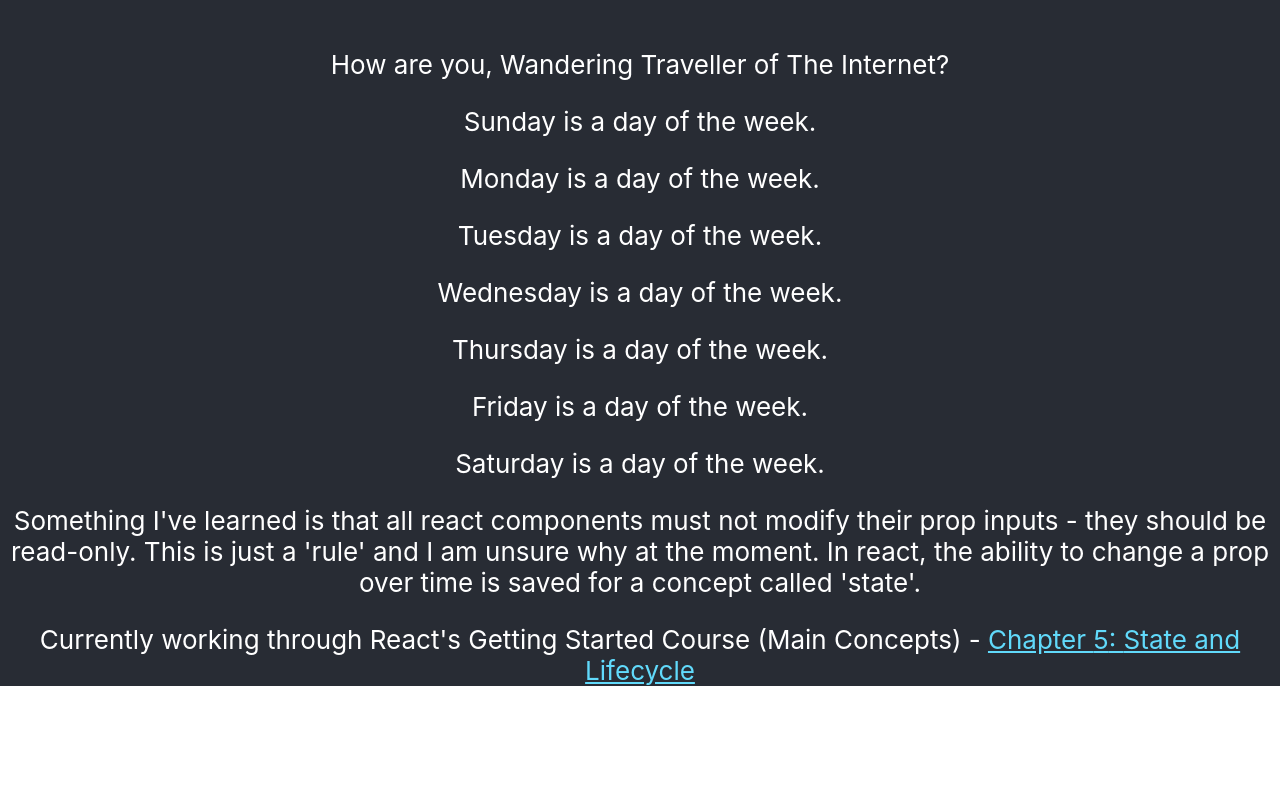
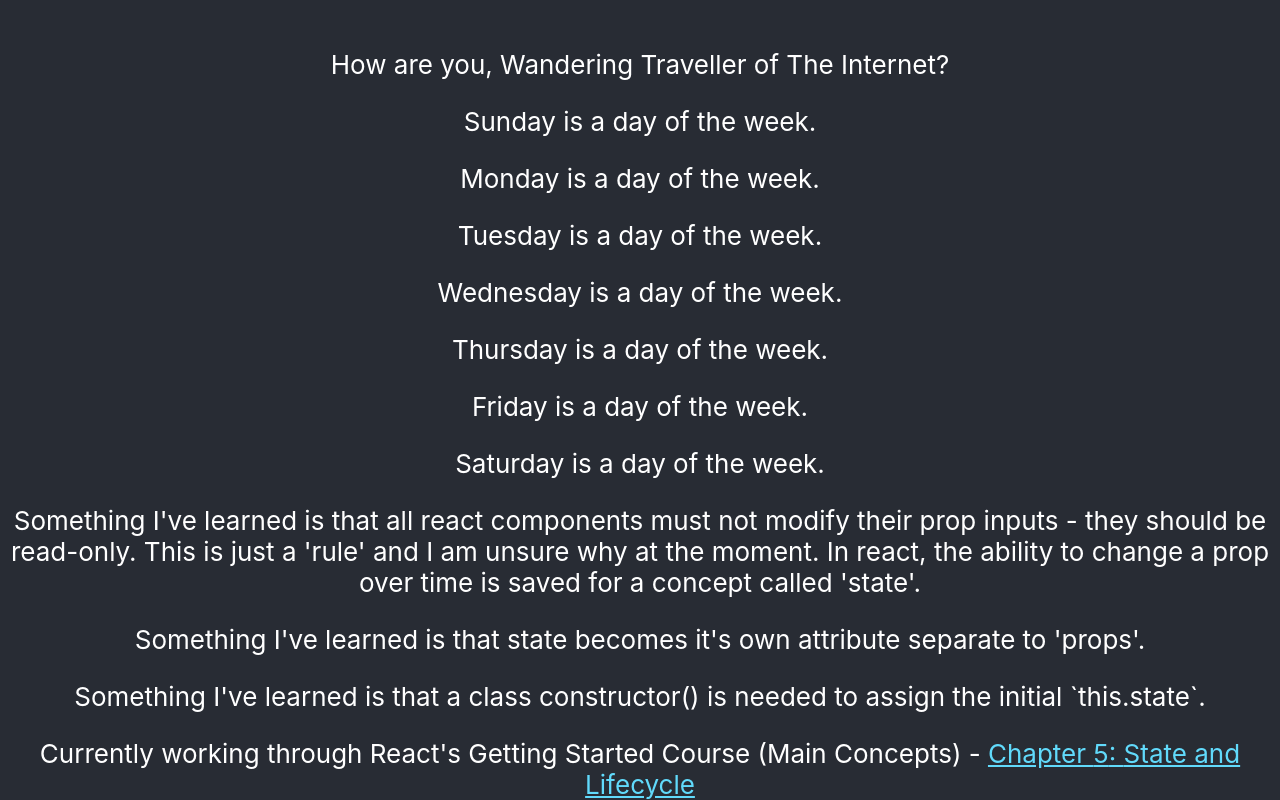
Before and after one commit to jespy3/ygo, a React (Create React App) app: page / in a window 1280 px wide. Shown: the part 463-1263 px from the top of the page. Before the commit the page ends 1149 px from the top, so only its background shows below. Built offline with nearby package versions, Linux system fonts and the light colour scheme.

Commit message:
Takes some notes about states in a component

```diff
--- a/src/components/basic.js
+++ b/src/components/basic.js
@@ -16,6 +16,8 @@ function Normal(props) {
 
 const learnings = [
   'all react components must not modify their prop inputs - they should be read-only. This is just a \'rule\' and I am unsure why at the moment. In react, the ability to change a prop over time is saved for a concept called \'state\'',
+  "state becomes it's own attribute separate to 'props'",
+  "a class constructor() is needed to assign the initial `this.state`",
 ]
 
 function Learning(props) {
@@ -40,6 +42,8 @@ function Basic() {
       <Normal day="Friday"/>
       <Normal day="Saturday"/>
       <Learning learning={learnings[0]}/>
+      <Learning learning={learnings[1]}/>
+      <Learning learning={learnings[2]}/>
   </div>
   );
 }
```
